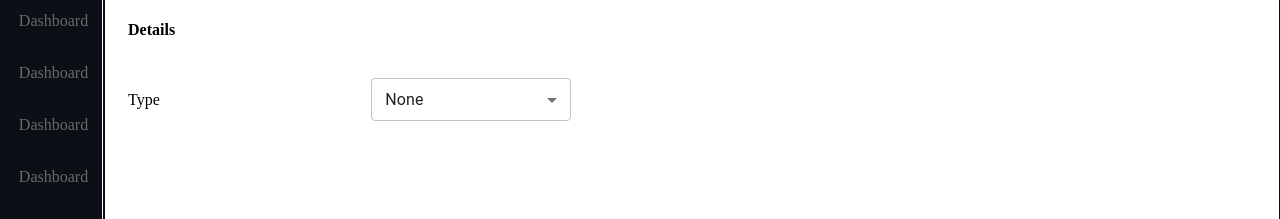
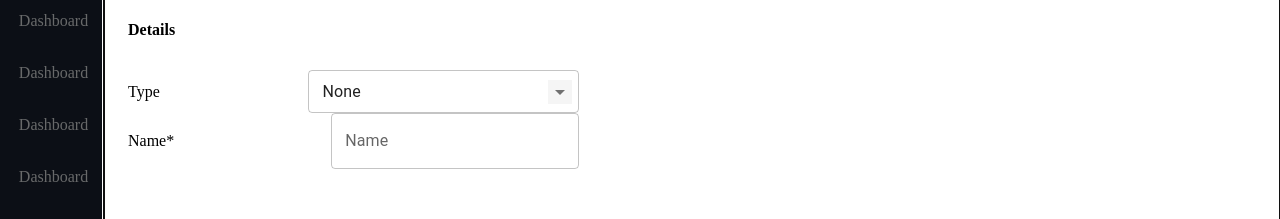
Before and after one commit to bogdanpr97/bit-project, a React (Create React App) app: page / in a window 1280 px wide. Both pictures are taken after a click on the element "CREATE REPORT". Shown: the part 155-374 px from the top of the page. Built offline with nearby package versions, Linux system fonts and the light colour scheme; some icons are missing.

Commit message:
styling input WIP

```diff
--- /dev/null
+++ b/src/components/Input/index.js
@@ -0,0 +1,15 @@
+import TextField from '@mui/material/TextField';
+import React from 'react';
+
+const Input = ({ value, setValue }) => {
+  return (
+    <TextField
+      id="outlined-name"
+      label="Name"
+      value={value}
+      onChange={(e) => setValue(e?.target?.value)}
+    />
+  )
+}
+
+export default Input;
--- a/src/components/Modal/index.js
+++ b/src/components/Modal/index.js
@@ -1,13 +1,10 @@
 import * as React from 'react';
-import { styled, Box } from '@mui/system';
+import { Box } from '@mui/system';
 import Modal from '@mui/material/Modal';
 import { ReactComponent as CloseIcon } from '../../assets/icons/close-modal.svg';
 import './styles.scss';
-import InputLabel from '@mui/material/InputLabel';
-import MenuItem from '@mui/material/MenuItem';
-import FormHelperText from '@mui/material/FormHelperText';
-import FormControl from '@mui/material/FormControl';
 import CustomSelect from '../Select';
+import Input from '../Input';
 
 const style = {
   position: 'absolute',
@@ -33,6 +30,7 @@ const typeOptions = [
 
 export default function GeneralModal({open, setOpen}) {
   const [type, setType] = React.useState("");
+  const [name, setName] = React.useState("");
 
   const handleChange = (event) => {
     setType(event.target.value);
@@ -61,6 +59,10 @@ export default function GeneralModal({open, setOpen}) {
                 <div>Type</div>
                 <CustomSelect value={type} onChange={handleChange} options={typeOptions} />
               </div>
+              <div className="input-section">
+                <div>Name*</div>
+                <Input value={name} setValue={setName} />
+              </div>
             </div>
           </div>
         </Box>
--- a/src/components/Select/index.js
+++ b/src/components/Select/index.js
@@ -3,25 +3,38 @@ import InputLabel from '@mui/material/InputLabel';
 import MenuItem from '@mui/material/MenuItem';
 import FormControl from '@mui/material/FormControl';
 import Select from '@mui/material/Select';
+import OutlinedInput from '@mui/material/OutlinedInput';
 import { alpha, styled } from '@mui/material/styles';
 
 const CustomMUISelect = styled(Select)(({ theme }) => ({
-
+  '&:focus': {
+    backgroundColor: 'red',
+  },
   '.MuiSelect-select': {
     padding: '10px 14px',
-
   },
   '&:hover': {
-    borderColor: 'gray'
+    borderColor: '#F5F5F5'
   },
-   '&:focus':{
-      backgroundColor:'yellow',
-    }
+
+  '.MuiSelect-icon': {
+    // backgroundColor: '#F5F5F5',
+    backgroundColor: '#F5F5F5'
+  }
 }));
 
 const CustomMUIMenuItem = styled(MenuItem)(({ theme }) => ({
   '&:hover': {
     backgroundColor: '#F5F5F5',
+  },
+  '&.Mui-selected': {
+    backgroundColor: '#D3D3D3',
+    '&:hover': {
+      backgroundColor: '#D3D3D3',
+    },
+  },
+  '&.Mui-focused': {
+    backgroundColor: 'red'
   },
 }));
 
@@ -29,7 +42,7 @@ const CustomMUIMenuItem = styled(MenuItem)(({ theme }) => ({
 const CustomSelect = ({ value, onChange, options = [] }) => {
 
   return (
-    <FormControl sx={{ m: 1, minWidth: 200 }}>
+    <FormControl sx={{ width: '60%' }}>
       <CustomMUISelect
         value={value}
         onChange={onChange}
@@ -38,6 +51,9 @@ const CustomSelect = ({ value, onChange, options = [] }) => {
       >
         <CustomMUIMenuItem value="">
           <em>None</em>
+        </CustomMUIMenuItem>
+        <CustomMUIMenuItem value="disabled" disabled>
+          <em>Disabled</em>
         </CustomMUIMenuItem>
         {
           options.map(option => {
```
Also changed, not shown: src/components/Input/styles.scss (added).
